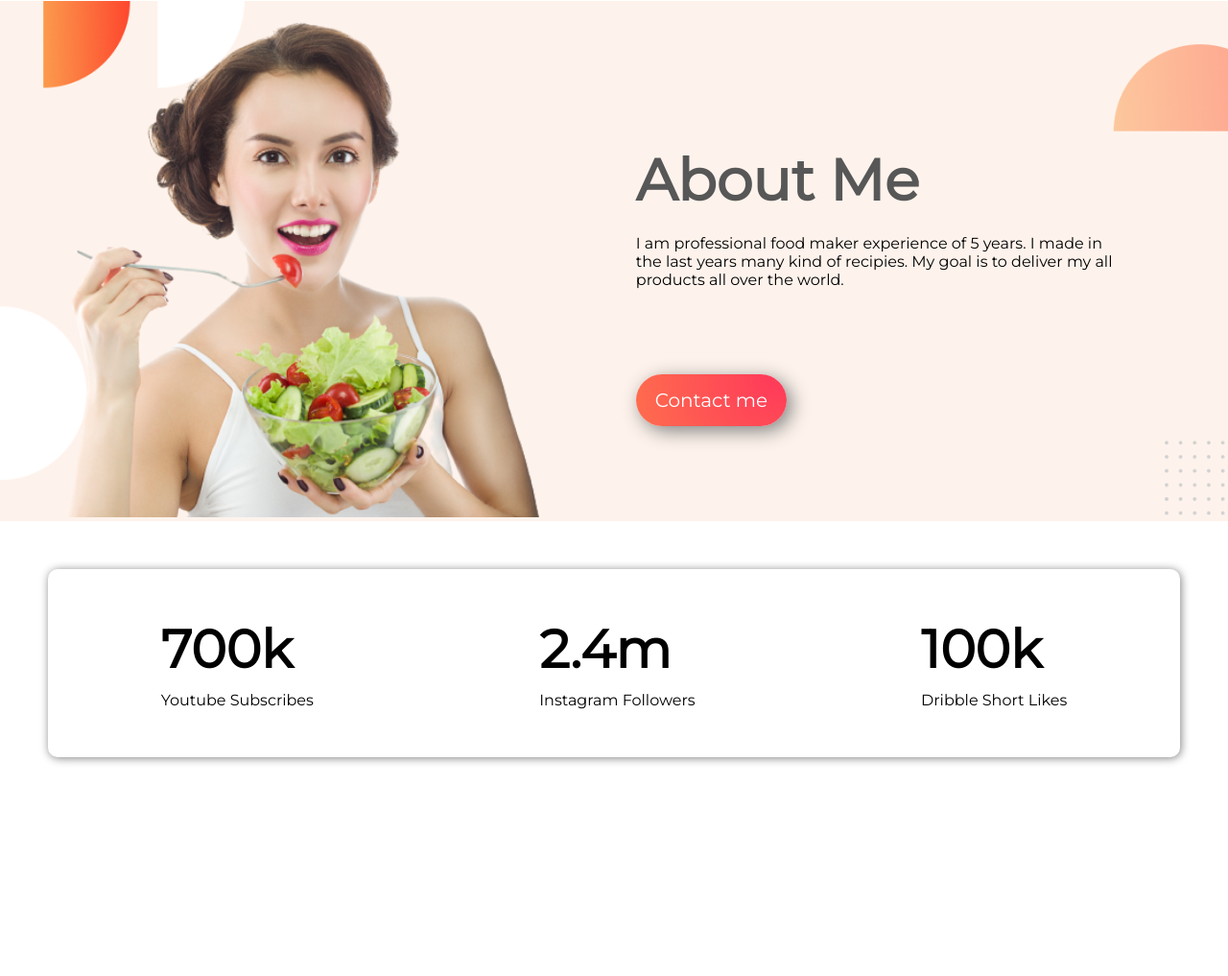
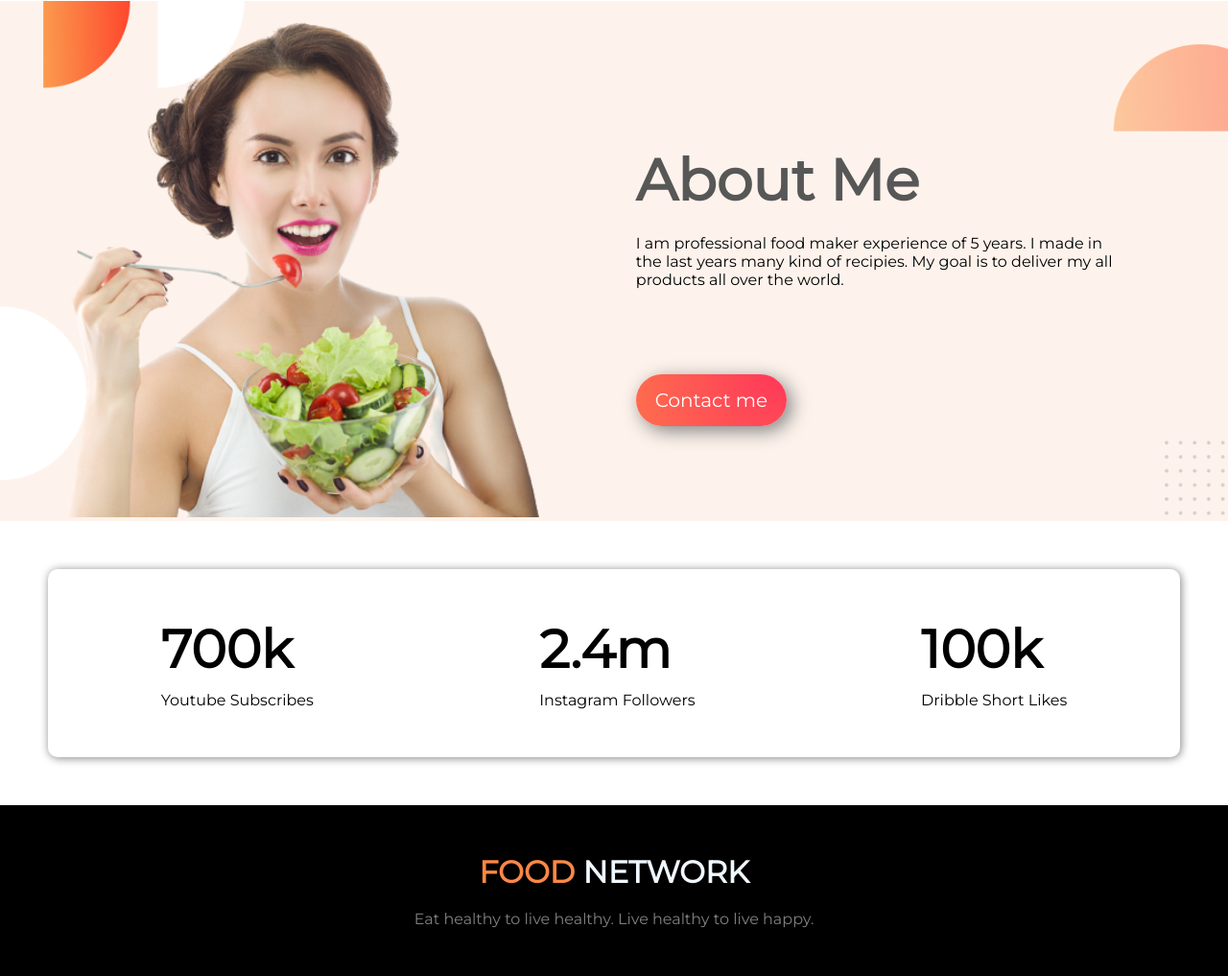
Before and after one commit to shakilrafshan/food-network, a plain HTML site: page index.html in a window 1280 px wide. Shown: the part 692-1709 px from the top of the page at 96% size. Before the commit the page ends 1531 px from the top, so only its background shows below. Drawn offline with Linux system fonts and the light colour scheme.

Commit message:
footer add

```diff
--- a/index.html
+++ b/index.html
@@ -49,5 +49,10 @@
     </div>
 
 </section>
+
+<footer>
+    <h1><span style="color: #FC8846;">Food </span> <span style="color: aliceblue;">Network</span>  </h1>
+    <p>Eat healthy to live healthy. Live healthy to live happy.</p>
+</footer>
 </body>
 </html>
--- a/style.css
+++ b/style.css
@@ -67,3 +67,20 @@ body{
     font-weight:900;
     padding-bottom: 10px;
 }
+
+
+
+
+
+footer{
+    background-color:black;
+    padding: 50px 0;
+   text-align: center;
+   font-size: 16px;
+   color:gray ;
+
+}
+footer h1{
+    text-transform: uppercase;
+    margin-bottom: 20px;
+}
```
